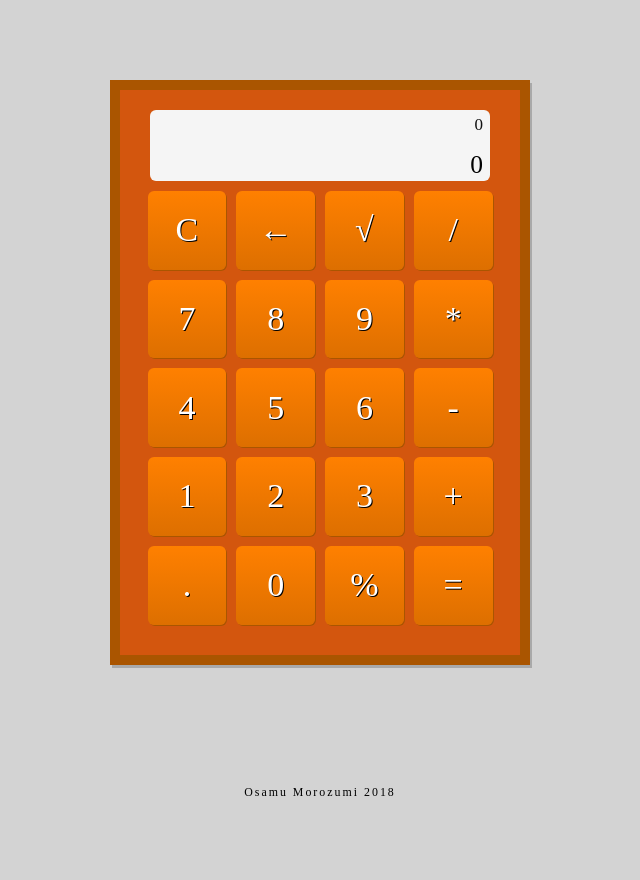
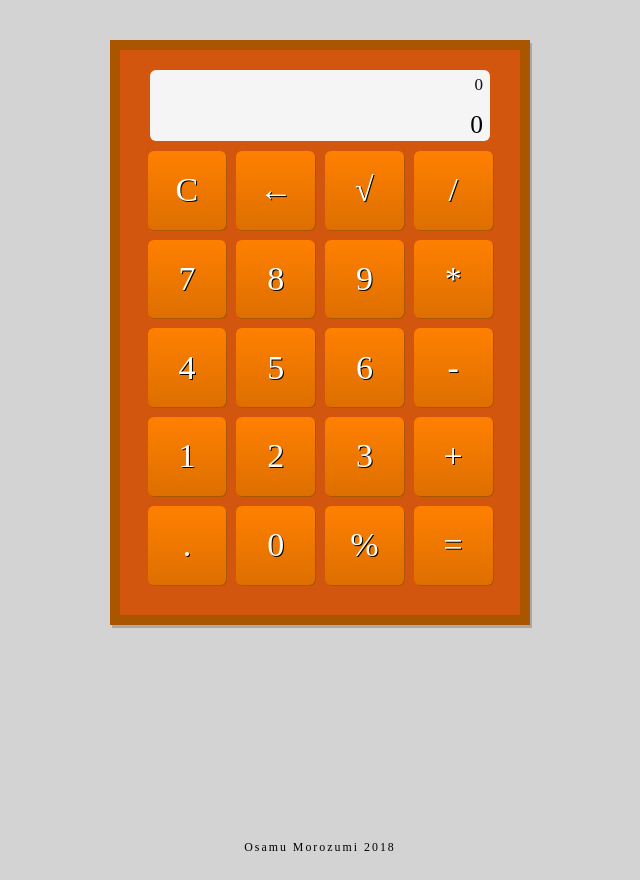
Before and after one commit to ozmos/calculator, a React (Create React App) app: page / in a window 1280 px wide. Shown: the whole page, without its empty margins (320-960 px from the left). Built offline with nearby package versions, Linux system fonts and the light colour scheme; a web font is replaced by a local one.

Commit message:
"fixed footer"

```diff
--- a/src/styles/App.css
+++ b/src/styles/App.css
@@ -1,7 +1,9 @@
 .App {
+    position: relative;
     text-align: center;
     max-width: 100%;
     min-height: 100vh;
     margin: none;
     font-family: 'Kameron', serif;
+    padding-bottom: 40px;
 }
--- a/src/styles/Container.css
+++ b/src/styles/Container.css
@@ -5,7 +5,7 @@
     padding: var(--padding_container);
     width: var(--width_container);
     max-width: 100%;
-    margin: 10vmin auto;
+    margin: 5vmin auto;
     padding: calc(var(--button_margin) * 4) 0;
     border: 10px solid var(--border_color);
     box-shadow: 2px 3px darkgrey;
--- a/src/styles/footer.css
+++ b/src/styles/footer.css
@@ -1,6 +1,7 @@
 .footer {
     position: absolute;
-    bottom: 0px;
+    bottom: 0;
     width: 100%;
     font-size: 0.7rem;
+    height: 40px;
 }
```
